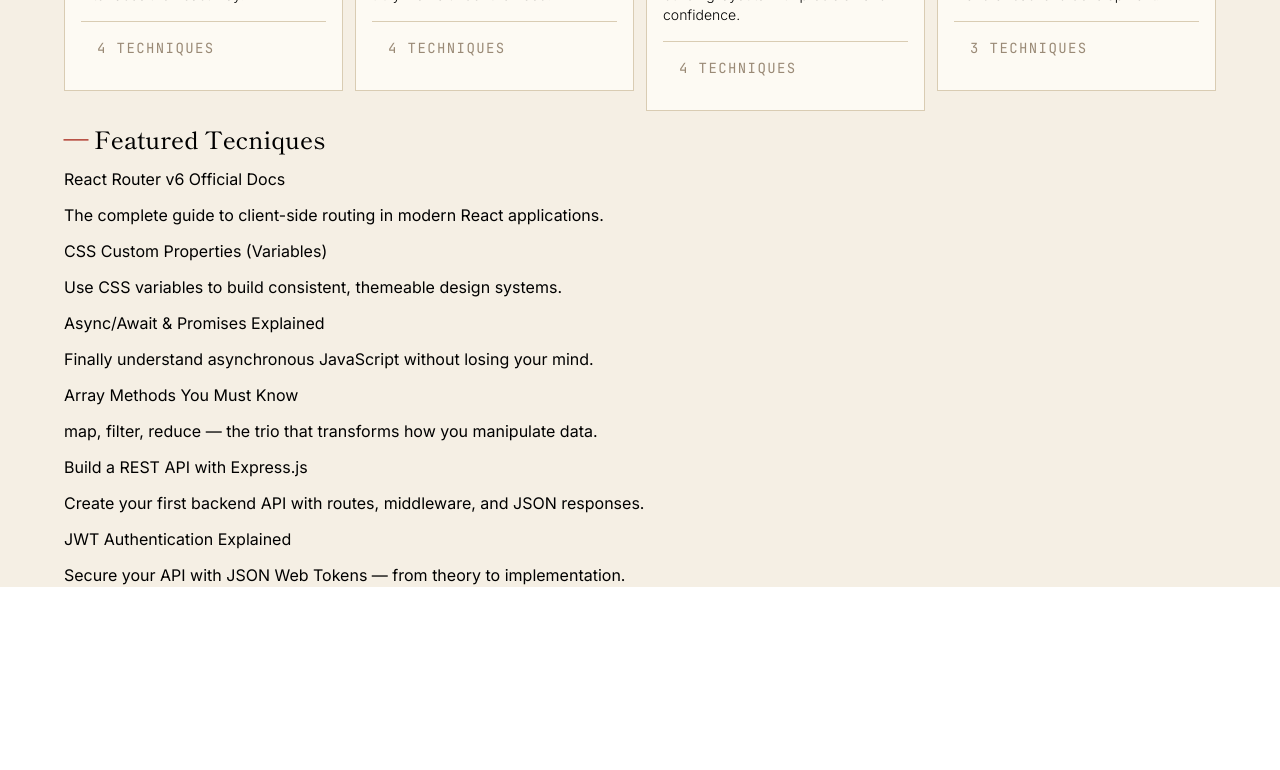
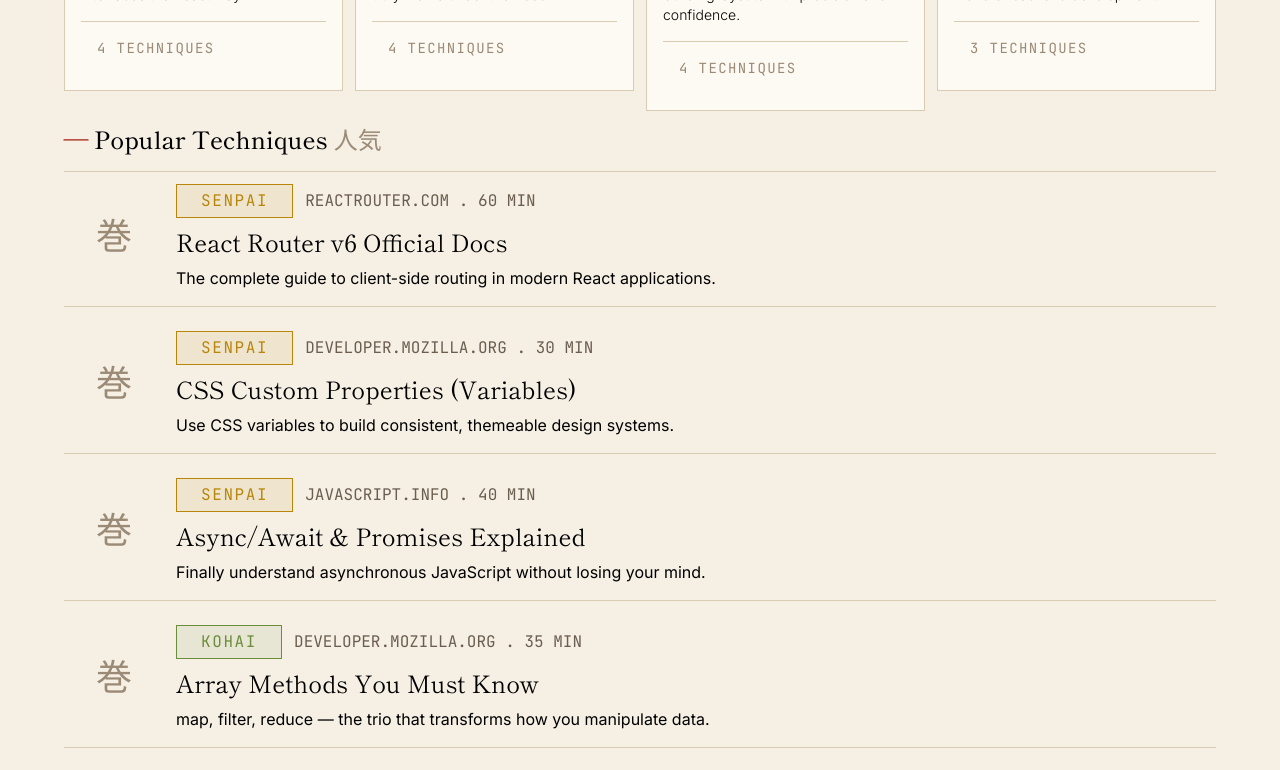
Before and after one commit to rianaripn/Code-Dojo, a React (Vite) app: page / in a window 1280 px wide. Shown: the part 800-1570 px from the top of the page. Before the commit the page ends 1387 px from the top, so only its background shows below. Built offline with nearby package versions, Linux system fonts and the light colour scheme.

Commit message:
feat: add ScrollCard component with rank badge

```diff
--- /dev/null
+++ b/src/components/ScrollCard.jsx
@@ -0,0 +1,30 @@
+import { Link } from "react-router-dom"
+
+function ScrollCard({id,rank,source,title,tagline,duration}){
+    const rankStyle = {
+        kohai: "bg-kohai/10 text-kohai border border-kohai px-6 py-1 font-mono font-normal uppercase tracking-widest",
+        senpai: "bg-senpai/10 text-senpai border border-senpai px-6 py-1 font-mono font-normal uppercase tracking-widest",
+        sensei: "bg-sensei/10 text-sensei border border-sensei px-6 py-1 font-mono font-normal uppercase tracking-widest"
+        }
+    return (
+        <Link to={`/technique/${id}`}>
+            <section className="flex flex-row border-b gap-3 border-edge">
+                <div className="p-8">
+                    <p className="text-4xl text-ink-faint">巻</p>
+                </div>
+                <div className="flex flex-col gap-2">
+                    <div className="flex flex-row gap-3 items-center">
+                        <h2 className={rankStyle[rank]}>{rank}</h2>
+                        <p className="font-mono uppercase text-ink-mute">{source} <span>.</span> {duration} Min </p>
+                    </div>
+                    <div className="flex flex-col gap-2 pb-4">
+                        <h2 className="font-main text-2xl ">{title}</h2>
+                        <p className="font-inter">{tagline}</p>
+                    </div>
+                </div>
+            </section>
+        </Link>
+    )
+}
+
+export default ScrollCard
--- a/src/index.css
+++ b/src/index.css
@@ -13,13 +13,16 @@
     --color-edge : #D9CCB3;
     --color-surface : #FDFAF3;
     --color-ink : #1A1612;
-    --color-ink-soft : #1A1612;
+    --color-ink-soft : #3D342A;
     --color-ink-mute : #6B5E4F;
     --color-ink-faint : #9A8A76;
     --color-accent : #B03A2E;
     --color-accent-2 :#A52A2A;
     --color-accent-deep : #8B1A1A;
     --color-accent-soft:#C95E4F;
+    --color-kohai : #6B8E3D;
+    --color-senpai :#B8860B;
+    --color-sensei :#8B1A1A;
 
 }
 
--- a/src/pages/Home.jsx
+++ b/src/pages/Home.jsx
@@ -2,6 +2,7 @@ import data from '../data/resources.json'
 import Hero from '../components/Hero'
 import DojoCard from '../components/DojoCard'
 import categoriesDojo from '../data/categoriesDojo.json'
+import ScrollCard from '../components/ScrollCard'
 
 function Home(){
     // console.log(data)
@@ -34,14 +35,23 @@ function Home(){
                 </div>
             </section>
             <section className='mx-8 flex flex-col gap-3' >
-                <h2 className='font-main text-2xl font-medium'> <span className='font-bold text-accent'> — </span>Featured Tecniques</h2>
-                {featured.map((f)=>(
-                    <div key={f.id} className='flex flex-col gap-3'>
-                        <h3>{f.title}</h3>
-                        <p>{f.tagline}</p>
-                    </div>
-
-                ))}
+                <div className='border-b border-edge pb-4'>
+                    <h2 className='font-main text-2xl font-medium'> <span className='font-bold text-accent'> — </span>Popular Techniques <span className='font-light text-ink-faint'>人気</span></h2>
+                </div>
+                <div className='flex flex-col gap-6'>
+                    {featured.map((popular)=>(
+                        <div key={popular.id} >
+                            <ScrollCard
+                            id={popular.id}
+                            rank={popular.rank}
+                            source={popular.source}
+                            title={popular.title}
+                            tagline={popular.tagline}
+                            duration={popular.training_time}
+                            />
+                        </div>
+                    ))}
+                </div>
             </section>
 
         </main >
```
